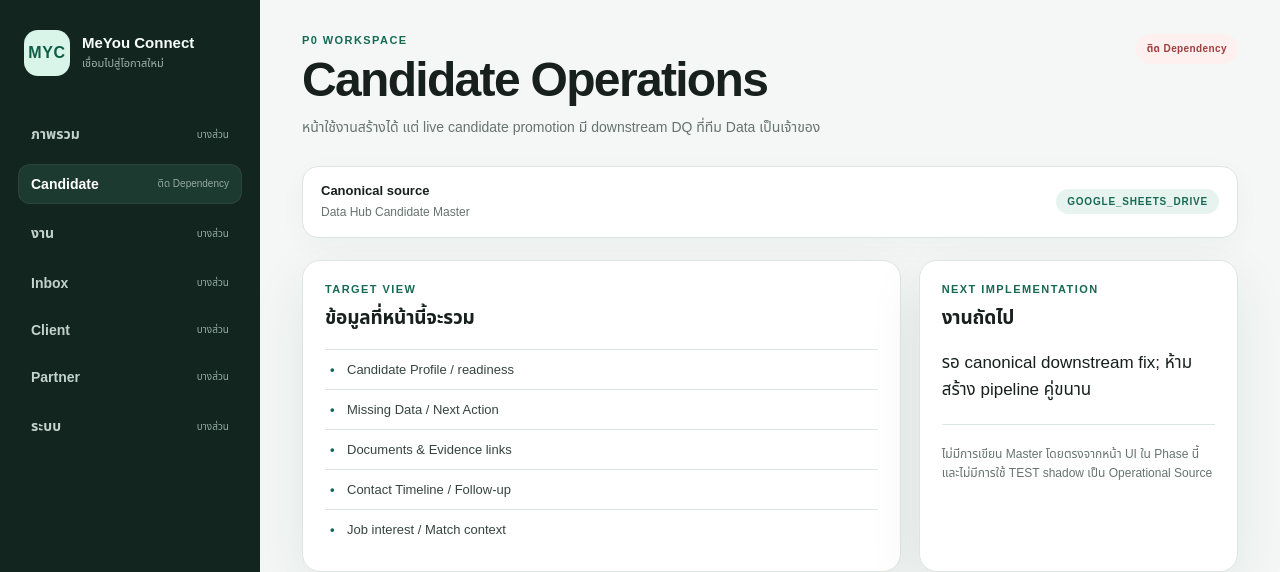
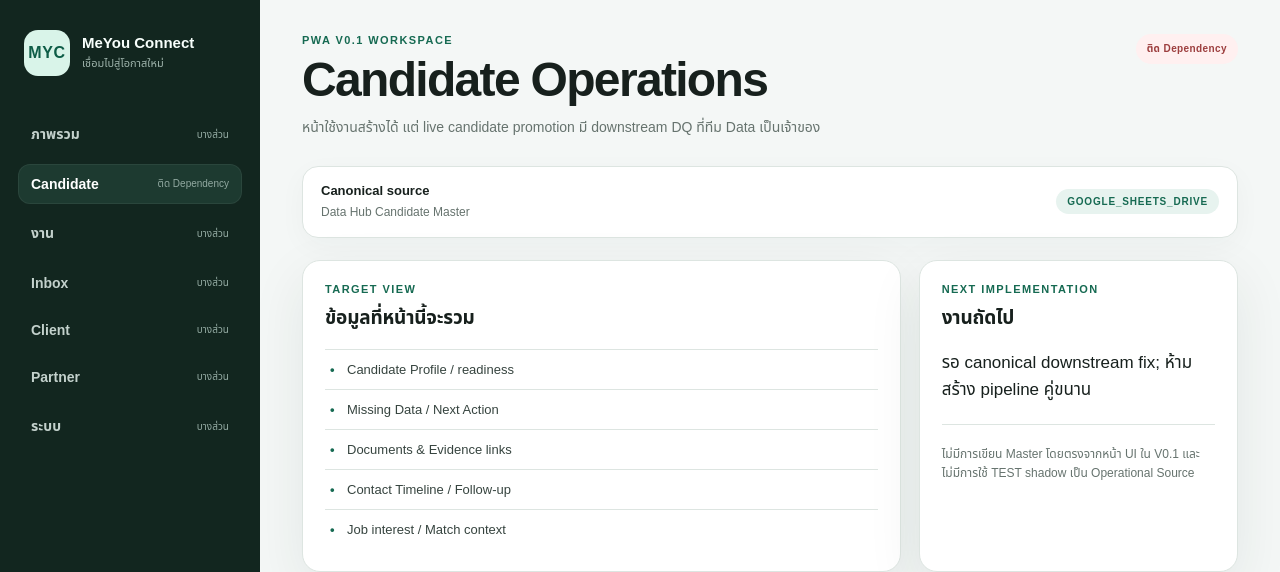
Before and after one commit to jompol-srisaman/MeYou-Connect, a Next.js app: page /candidates in a window 1280 px wide. Shown: the top 572 px of the page. Built offline with nearby package versions, Linux system fonts and the light colour scheme.

Commit message:
feat(pwa): add Inbox workspace and V0.1 safety boundary

```diff
--- a/app/[section]/page.tsx
+++ b/app/[section]/page.tsx
@@ -5,6 +5,7 @@ import { canonicalSystem, modules, type ModuleKey } from "@/lib/phase0";
 const validSections = new Set<ModuleKey>([
   "candidates",
   "jobs",
+  "inbox",
   "clients",
   "partners",
   "system",
@@ -24,6 +25,13 @@ const moduleDetails: Record<Exclude<ModuleKey, "dashboard">, string[]> = {
     "Transport / Dorm",
     "Client / Subcontractor link",
     "Candidate pipeline",
+  ],
+  inbox: [
+    "LINE Raw feed แยกตามกลุ่ม / thread",
+    "Sender / เวลา / Source",
+    "Text / Image / File entry",
+    "Verified Candidate / Job link เมื่อมีหลักฐาน",
+    "Unknown / DQ เมื่อความสัมพันธ์ยังไม่ชัด",
   ],
   clients: [
     "Client profile / contact",
@@ -63,7 +71,7 @@ export default async function ModuleWorkspace({
     <AppShell active={key}>
       <header className="page-header">
         <div>
-          <p className="eyebrow">P0 WORKSPACE</p>
+          <p className="eyebrow">PWA V0.1 WORKSPACE</p>
           <h1>{item.label}</h1>
           <p className="page-subtitle">{item.summary}</p>
         </div>
@@ -95,7 +103,7 @@ export default async function ModuleWorkspace({
           <p className="large-copy">{item.next}</p>
           <div className="divider" />
           <p className="safe-note">
-            ไม่มีการเขียน Master โดยตรงจากหน้า UI ใน Phase นี้ และไม่มีการใช้ TEST shadow เป็น Operational Source
+            ไม่มีการเขียน Master โดยตรงจากหน้า UI ใน V0.1 และไม่มีการใช้ TEST shadow เป็น Operational Source
           </p>
         </div>
       </section>
@@ -111,6 +119,18 @@ export default async function ModuleWorkspace({
           <span>DQ BOUNDARY</span>
         </section>
       ) : null}
+
+      {key === "inbox" ? (
+        <section className="notice notice-warning">
+          <div>
+            <strong>Inbox safety boundary</strong>
+            <p>
+              V0.1 จะแสดง Raw/Evidence แบบ read-only ก่อน การผูก Entity หรือแก้ Master ต้องผ่าน verified relation + command/validator layer
+            </p>
+          </div>
+          <span>READ ONLY FIRST</span>
+        </section>
+      ) : null}
     </AppShell>
   );
 }
```
